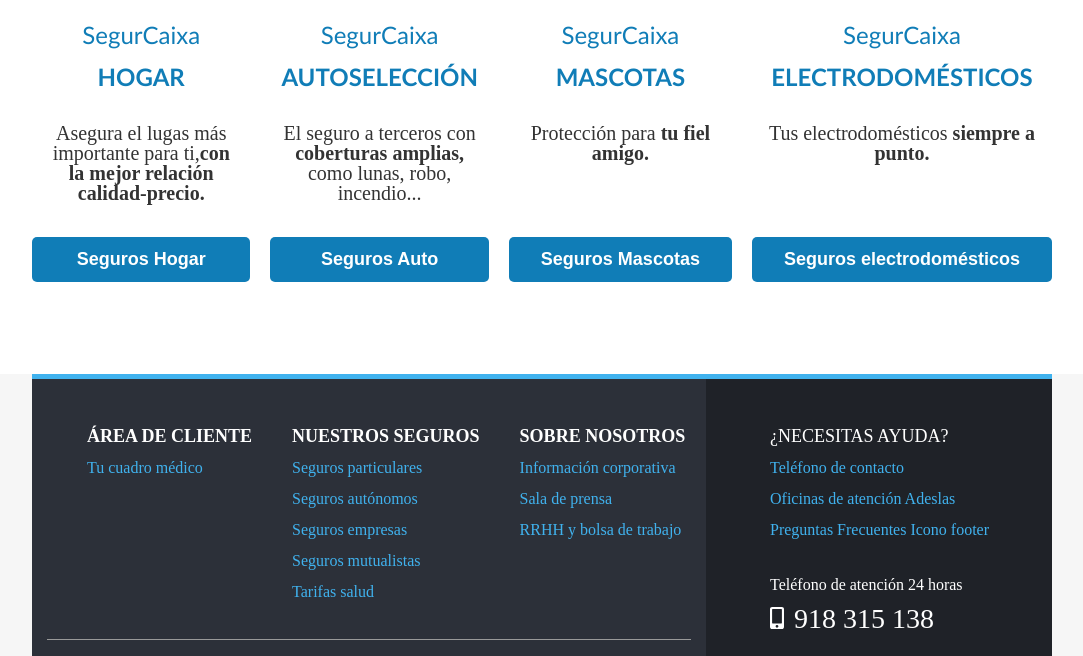
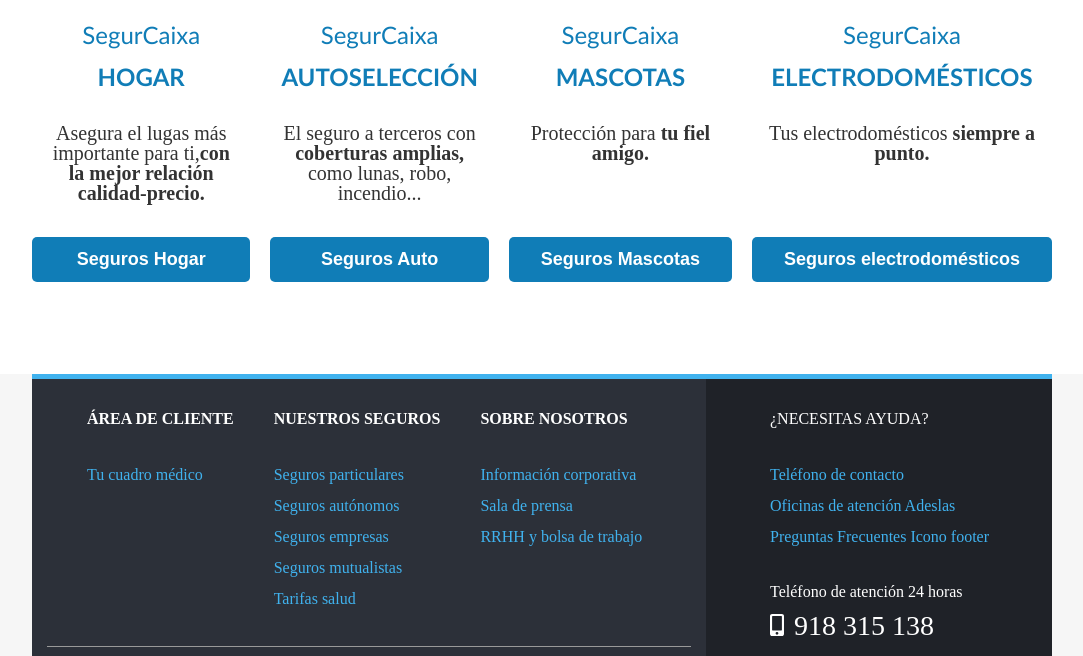
Before and after one commit to josecrsdc/web-Adeslas-SASS, a website: page index.html in a window 1280 px wide. Shown: the part 2734-3390 px from the top of the page, without its empty margins (98-1181 px from the left). Drawn offline with Linux system fonts and the light colour scheme.

Commit message:
fix(#3): v.1.2

```diff
--- a/scss/04_components/_c-menu.scss
+++ b/scss/04_components/_c-menu.scss
@@ -1,12 +1,12 @@
 .c-menu {
     // background-color: seashell;
-    padding-top: getPadding(13);
+    padding-top: getPadding(11);
     padding-left: getPadding(12);
     padding-bottom: getPadding(10);
     &__titulo {
         color: getColor("blanco");
-        font-size: getFontSize("l");
-        padding-bottom: getPadding(7);
+        font-size: getFontSize("m");
+        padding-bottom: getPadding(12);
         font-weight: bold;
 
         &--slim {
```
Also changed, not shown: css/main.css.
